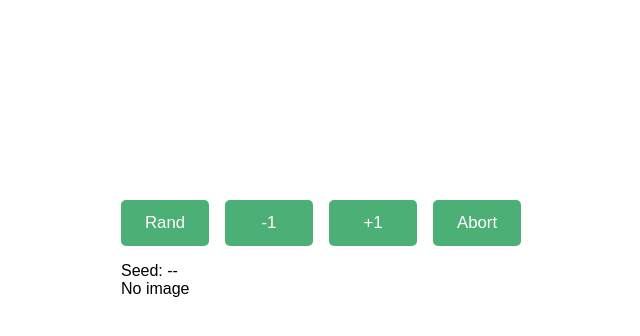
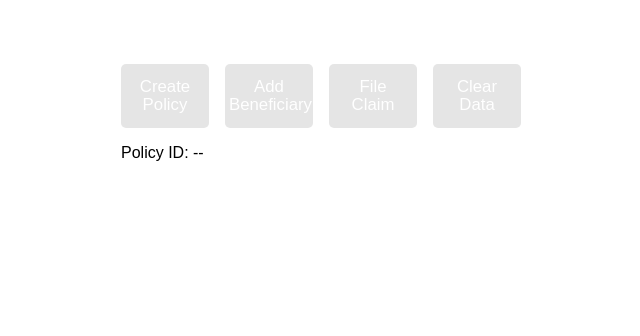
Before and after one commit to camilodelvasto/uxdeclarative, a Vue app: page /one in a window 1280 px wide. Shown: the top 336 px of the page, without its empty margins (319-959 px from the left). Built offline with nearby package versions, Linux system fonts and the light colour scheme.

Commit message:
Add more

```diff
--- a/src/App.vue
+++ b/src/App.vue
@@ -22,7 +22,7 @@ body, button, input, textarea {
 .container {
   margin: auto;
   width: 400px;
-  margin-top: 200px;
+  margin-top: 5%;
   &.legato {
     transition: all 0.2s ease-in-out;
   }
@@ -71,6 +71,12 @@ body, button, input, textarea {
 }
 button {
   padding: 0.5rem 0.25rem;
+  transition: all 0.1s ease-in-out;
+  &:disabled {
+    cursor: not-allowed;
+    opacity: 0.5;
+    background-color: #ccc;
+  }
 }
 
 .button-bar {
@@ -80,6 +86,8 @@ button {
 }
 .fixie {
   width: 22%;
+  line-height: 1.1;
+  height: 4rem;
 }
 
 .search-button:hover {
@@ -99,4 +107,23 @@ button {
 .fade-leave-to {
   opacity: 0;
 }
+
+.user {
+  margin-bottom: 1rem;
+  h3 {
+    margin-bottom: 0.2em;
+  }
+  p {
+    line-height: 1;
+    margin-bottom: 0.4rem;
+    margin-top: 0;
+    span.left {
+      width: 25%;
+      display: inline-block;
+    }
+    span.right {
+      font-weight: bold;
+    }
+  }
+}
 </style>
--- a/src/components/Imperative.vue
+++ b/src/components/Imperative.vue
@@ -1,27 +1,45 @@
 <template>
     <div class="container">
       <div class="button-bar">
-        <button @click="generateSeed" class="fixie">Rand</button>
-        <button @click="decrementSeed" class="fixie">-1</button>
-        <button @click="incrementSeed" class="fixie">+1</button>
-        <button @click="abort" class="fixie">Abort</button>
+        <button @click="generateSeed" class="fixie" disabled="isCreatePolicyDisabled">Create Policy</button>
+        <button @click="addBeneficiary" class="fixie" disabled="isAddBeneficiaryDisabled">Add Beneficiary</button>
+        <button @click="fileClaim" class="fixie" disabled="isFileClaimDisabled">File <br>Claim</button>
+        <button @click="clearData" class="fixie" disabled="isClearDataDisabled">Clear<br>Data</button>
       </div>
       <div class="results">
-        <div class="seed">Seed: {{ seed !== null ? seed : '--' }}</div>
-        <div class="image">
-          <img v-if="imageUrl" :src="imageUrl" @error="handleImageError" />
-          <div v-else class="placeholder">No image</div>
-        </div>
+        <div class="seed">Policy ID: {{ seed !== null ? seed : '--' }}</div>
+        <transition name="fade">
+          <div v-if="imageUrl">
+            <div class="user" v-if="user && imageUrl">
+              <h3>{{ user.name }}</h3>
+              <p><span class="left">Email:</span><span class="right">{{ user.email }}</span></p>
+              <p><span class="left">Address:</span><span class="right">{{ user.address.street }}, {{ user.address.city }}</span></p>
+              <p><span class="left">Phone:</span><span class="right">{{ user.phone }}</span></p>
+            </div>
+            <div class="image">
+              <img v-if="imageUrl" :src="imageUrl" @error="handleImageError" />
+            </div>
+          </div>
+        </transition>
       </div>
     </div>
   </template>
 
 <script setup>
 import { computed, ref } from 'vue'
+import axios from 'axios';
 
 const seed = ref(null);
 let isAborted = false;
 let isGenerating = false;
+let user = ref(null);
+
+let isCreatePolicyDisabled = ref(false);
+let isAddBeneficiaryDisabled = ref(false);
+let isFileClaimDisabled = ref(false);
+let isClearDataDisabled = ref(false);
+
+
 
 const generateSeed = async () => {
   if (isGenerating) {
@@ -35,37 +53,21 @@ const generateSeed = async () => {
   await new Promise((resolve) => setTimeout(resolve, delay));
 
   if (!isAborted) {
-    seed.value = Math.floor(Math.random() * 1000) + 1;
+    seed.value = Math.floor(Math.random() * 10) + 1;
+
+    const response = await axios.get(`https://jsonplaceholder.typicode.com/users/${seed.value}`);
+    user.value = response.data;
+
   }
   isGenerating = false;
 };
 
-const incrementSeed = () => {
-  if (seed.value === null) {
-    generateSeed();
-  } else {
-    seed.value = (seed.value + 1) % 1001;
-  }
-};
-const decrementSeed = () => {
-  if (seed.value === null) {
-    generateSeed();
-  } else {
-    seed.value = seed.value - 1;
-    if (seed.value < 0) {
-      seed.value = 1000;
-    }
-  }
-};
-const abort = () => {
-  isAborted = true;
-  isGenerating = false;
-  seed.value = null;
-};
+
+
 
 const imageUrl = computed(() => {
   if (seed.value !== null && !isNaN(seed.value)) {
-    return `https://picsum.photos/id/${seed.value}/400`;
+    return `https://picsum.photos/id/12${seed.value}/400`;
   }
   return null;
 });
```
